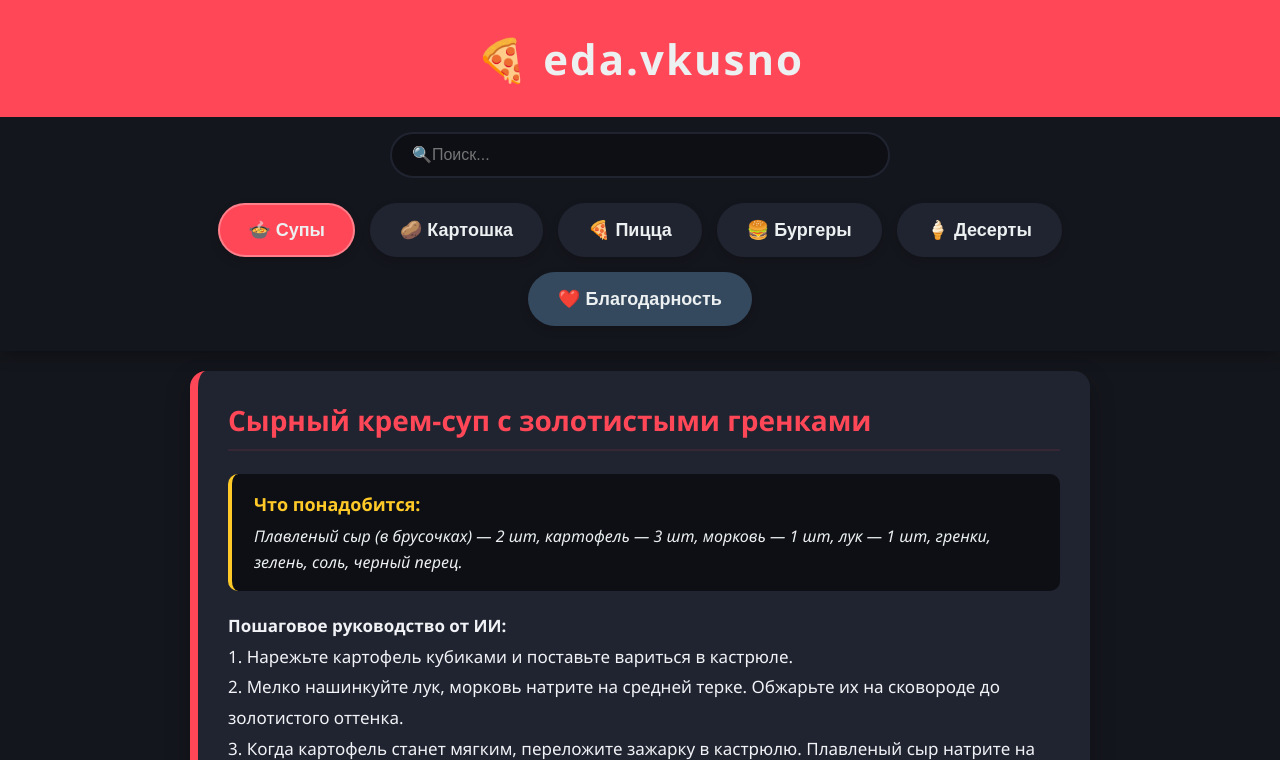
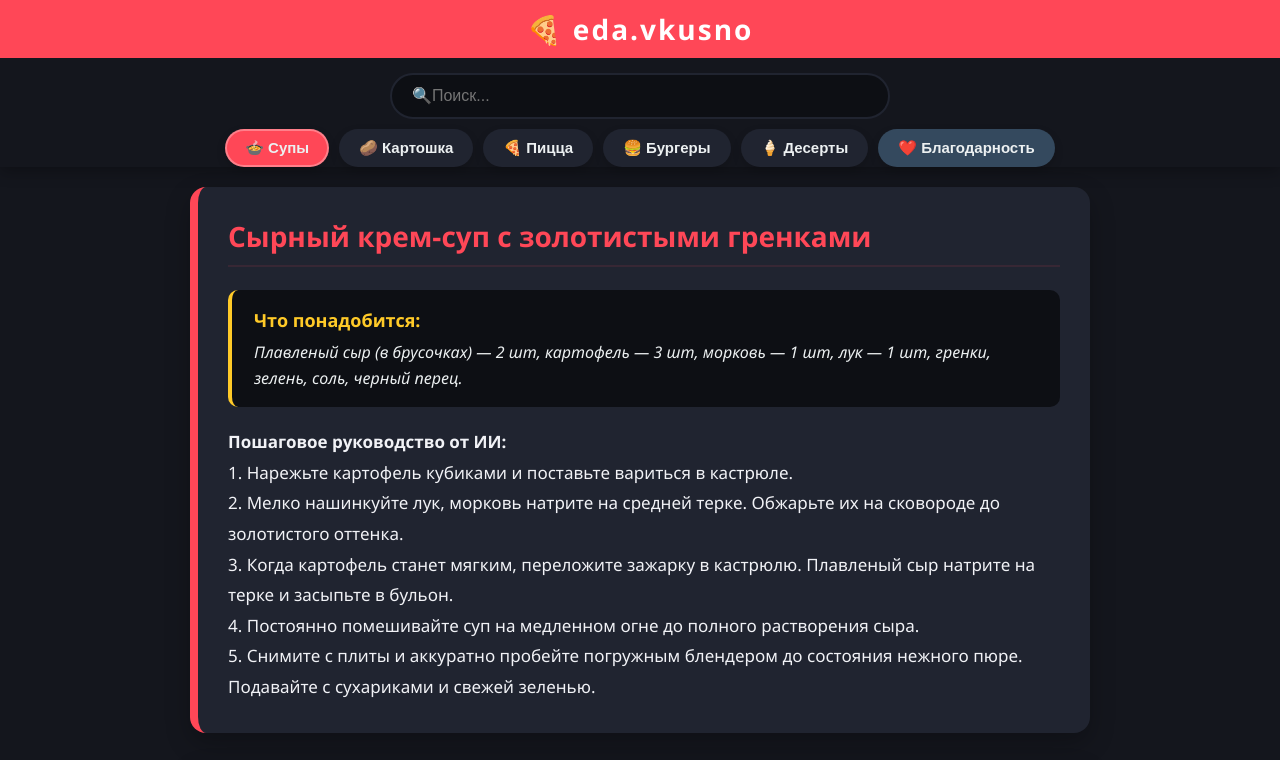
Before and after one commit to nktm068-sudo/SnakeGame, a plain HTML site: page index.html in a window 1280 px wide. Shown: the top 760 px of the page. Drawn offline with Linux system fonts and the light colour scheme.

Commit message:
Update index.html

```diff
--- a/index.html
+++ b/index.html
@@ -45,20 +45,21 @@
             background-color: var(--color-primary);
             width: 100%;
             text-align: center;
-            padding: 30px 0;
+            padding: 10px 0; /* Уменьшили отступ с 20 до 10 */
         }
 
         header h1 {
             margin: 0;
-            font-size: 42px;
+            font-size: 28px; /* Уменьшили шрифт с 36 до 28 */
             font-weight: 900;
             letter-spacing: 2px;
+            color: #ffffff;
         }
 
         #navigation {
-            margin: 25px 0; /* Чуть уменьшил, чтобы шапка не была огромной */
+            margin-top: 10px; /* Уменьшили с 20 до 10 */
             display: flex;
-            gap: 15px;
+            gap: 10px;
             flex-wrap: wrap;
             justify-content: center;
             width: 90%;
@@ -69,15 +70,14 @@
             background-color: var(--bg-card);
             color: var(--color-text-main);
             border: 2px solid transparent;
-            padding: 14px 28px;
-            font-size: 18px;
+            padding: 8px 18px; /* Уменьшили паддинги, кнопки стали компактнее */
+            font-size: 15px; /* Чуть меньше шрифт */
             font-weight: bold;
             border-radius: 30px;
             cursor: pointer;
-            transition: all 0.25s ease;
+            transition: all 0.2s ease;
             box-shadow: 0 4px 10px rgba(0, 0, 0, 0.15);
         }
-
         .nav-btn:hover {
             background-color: var(--color-primary);
             transform: translateY(-3px);
@@ -223,6 +223,10 @@
         }
 
                    async function showCategory(category, buttonElement) {
+            // Возвращаем шапку в фиксированное положение
+            const headerBlock = document.querySelector('.fixed-top');
+            headerBlock.style.position = "fixed";
+
             document.querySelectorAll('.nav-btn').forEach(btn => btn.classList.remove('active'));
             if(buttonElement) buttonElement.classList.add('active');
 
@@ -246,12 +250,16 @@
                 container.appendChild(card);
             });
 
-            // ИСПРАВЛЕНИЕ: Перенесли авто-расчет наружу цикла в самый конец функции
-            const headerHeight = document.querySelector('.fixed-top').offsetHeight;
+            // Авто-расчет отступа
+            const headerHeight = headerBlock.offsetHeight;
             container.style.marginTop = (headerHeight + 20) + "px";
         }
+
         function showThanks(buttonElement) {
-            // Снимаем подсветку со всех кнопок и подсвечиваем эту
+            // Переключаем шапку в абсолютное положение, чтобы она уезжала при скролле
+            const headerBlock = document.querySelector('.fixed-top');
+            headerBlock.style.position = "absolute";
+
             document.querySelectorAll('.nav-btn').forEach(btn => btn.classList.remove('active'));
             if(buttonElement) buttonElement.classList.add('active');
 
@@ -265,13 +273,14 @@
                         <br><br>
                         Я хочу сказать огромное <strong>спасибо компании Google за создание искусственного интеллекта Gemini</strong>!
                         Вместе с нейросетью Gemini мы с нуля написали весь этот код, исправили кучу ошибок, настроили умный поиск с защитой от опечаток и запустили сайт в интернет на GitHub Pages.
+                        <br><br>
                         С ИИ создавать программы — одно удовольствие. Спасибо за крутую утилиту-выручалочку!
                     </div>
                 </div>
             `;
 
-        // Корректируем отступ сверху под высоту шапки
-        const headerHeight = document.querySelector('.fixed-top').offsetHeight;
+            // Выставляем отступ под высоту абсолютной шапки
+            const headerHeight = headerBlock.offsetHeight;
             container.style.marginTop = (headerHeight + 20) + "px";
         }
 
```
Lines whose indentation alone changed are shown as unchanged.
